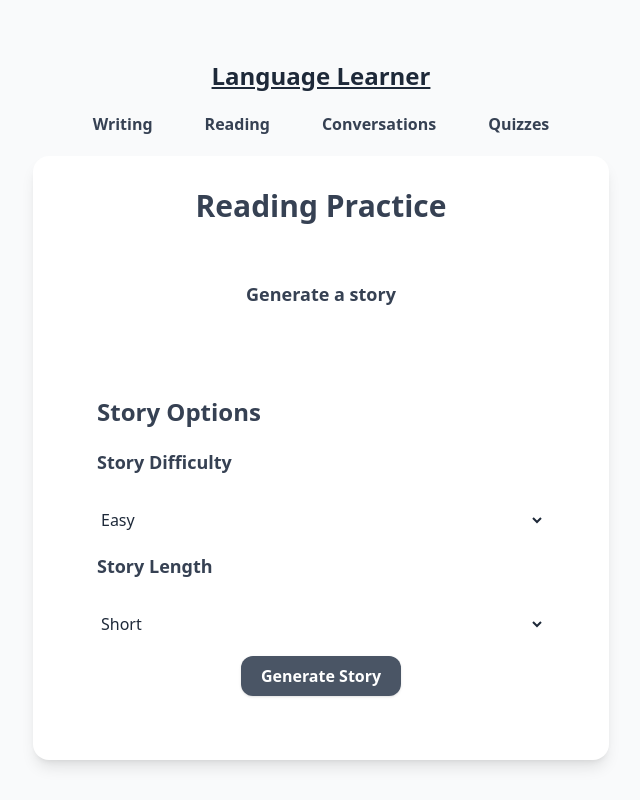
After one commit to Detopall/language-learner, a FastAPI app: template static/templates/reading.html in a window 1280 px wide. The commit adds this page. Shown: the whole page, without its empty margins (319-959 px from the left). Run offline with FastAPI, Linux system fonts and the light colour scheme; the template is opened without the code that fills it, so the values that code supplies are empty.

```diff
--- a/routes/api/__init__.py
+++ b/routes/api/__init__.py
@@ -1,7 +1,10 @@
 from fastapi import APIRouter
 
 from .writing import router as writing_router
+from .reading import router as reading_router
+
 
 router = APIRouter()
 
 router.include_router(writing_router, prefix="/writing")
+router.include_router(reading_router, prefix="/reading")
--- /dev/null
+++ b/static/templates/reading.html
@@ -0,0 +1,80 @@
+<!DOCTYPE html>
+<html lang="en">
+	<head>
+		<meta charset="UTF-8" />
+		<meta name="viewport" content="width=device-width, initial-scale=1.0" />
+		<script
+			src="https://unpkg.com/htmx.org@2.0.4"
+			integrity="sha384-HGfztofotfshcF7+8n44JQL2oJmowVChPTg48S+jvZoztPfvwD79OC/LTtG6dMp+"
+			crossorigin="anonymous"
+		></script>
+		<script src="https://cdn.jsdelivr.net/npm/@tailwindcss/browser@4"></script>
+		<title>Language Learner</title>
+		<style type="text/tailwindcss">
+			.button-style {
+				@apply px-5 py-2 rounded-xl font-semibold text-white bg-gray-600 hover:bg-gray-700 transition-colors duration-200 shadow cursor-pointer;
+			}
+			.story-container {
+				@apply flex flex-col gap-2 my-5 w-full max-w-md mx-auto space-y-6;
+			}
+			.menu-list {
+				@apply flex justify-center gap-5 mt-5;
+			}
+			.menu-link {
+				@apply px-4 py-2 rounded-lg font-semibold text-gray-700 hover:bg-gray-100 transition-colors duration-200;
+			}
+		</style>
+	</head>
+	<body class="bg-gray-50 text-gray-800 font-sans">
+		<div
+			class="flex justify-center flex-col gap-5 items-center min-h-screen p-6"
+		>
+			{% include "dashboard.html" %}
+			<div class="w-full max-w-xl shadow-lg p-8 space-y-6 bg-white rounded-2xl">
+				<h2 class="text-3xl font-bold text-center text-gray-700">
+					Reading Practice
+				</h2>
+
+				<div id="story-container">
+					{% if story %} {% include "reading_story.html" %} {% else %}
+					<div class="w-full max-w-xl p-8 space-y-6">
+						<p class="text-lg font-bold text-center text-gray-700">
+							Generate a story
+						</p>
+					</div>
+					{% endif %}
+				</div>
+
+				<div class="w-full max-w-xl p-8 space-y-6">
+					<form hx-post="/api/reading" hx-target="#story-container">
+						<h2 class="text-2xl font-bold text-gray-700">Story Options</h2>
+						<div id="story-difficulty-container" class="story-container">
+							<h3 class="text-lg font-bold text-gray-700">Story Difficulty</h3>
+							<select
+								name="story_difficulty"
+								id="story-difficulty"
+								class="w-full"
+							>
+								<option value="easy">Easy</option>
+								<option value="medium">Medium</option>
+								<option value="hard">Hard</option>
+							</select>
+						</div>
+						<div id="story-length-container" class="story-container">
+							<h3 class="text-lg font-bold text-gray-700">Story Length</h3>
+							<select name="story_length" id="story-length" class="w-full">
+								<option value="short">Short</option>
+								<option value="medium">Medium</option>
+								<option value="long">Long</option>
+							</select>
+						</div>
+
+						<div class="flex justify-center">
+							<button class="button-style" type="submit">Generate Story</button>
+						</div>
+					</form>
+				</div>
+			</div>
+		</div>
+	</body>
+</html>
--- a/static/templates/writing.html
+++ b/static/templates/writing.html
@@ -13,10 +13,10 @@
 		<title>Language Learner</title>
 		<style type="text/tailwindcss">
 			.button-style {
-				@apply px-5 py-2 rounded-xl font-semibold text-white bg-gray-600 hover:bg-gray-700 transition-colors duration-200 shadow;
+				@apply px-5 py-2 rounded-xl font-semibold text-white bg-gray-600 hover:bg-gray-700 transition-colors duration-200 shadow cursor-pointer;
 			}
 			.reset-button {
-				@apply mt-4 text-sm px-4 py-2 rounded-lg text-gray-600 bg-white border border-gray-500 hover:bg-gray-50 transition;
+				@apply mt-4 text-sm px-4 py-2 rounded-lg text-gray-600 bg-white border border-gray-500 hover:bg-gray-50 transition cursor-pointer;
 			}
 			.menu-list {
 				@apply flex justify-center gap-5 mt-5;
```
Also changed, not shown: routes/api/reading.py (added, +152 -0 lines), static/templates/reading_story.html (added, +33 -0 lines).
